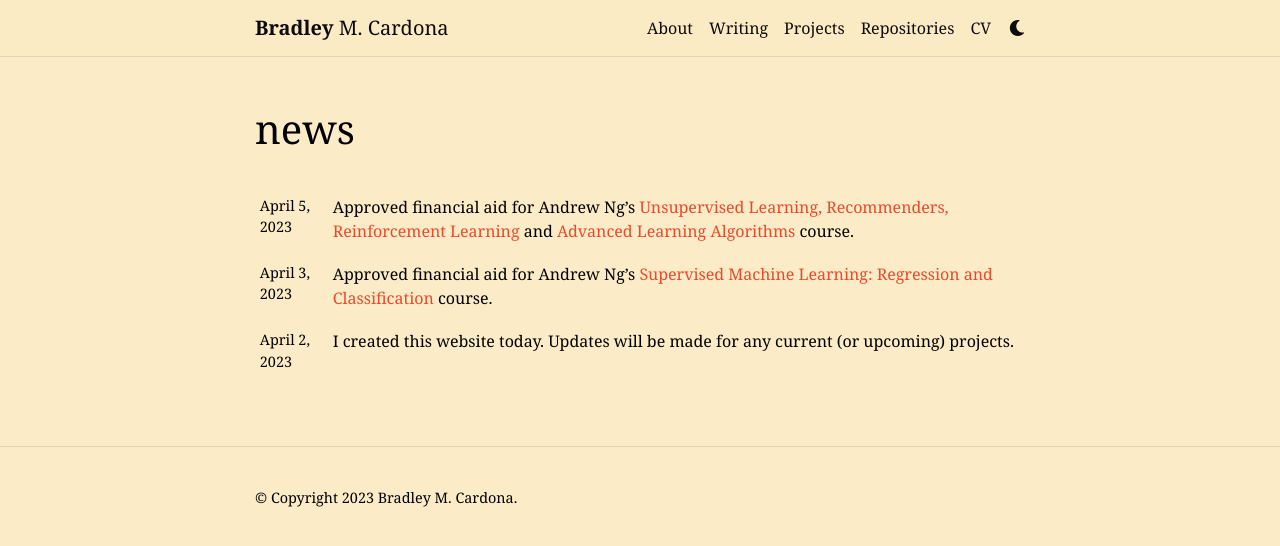
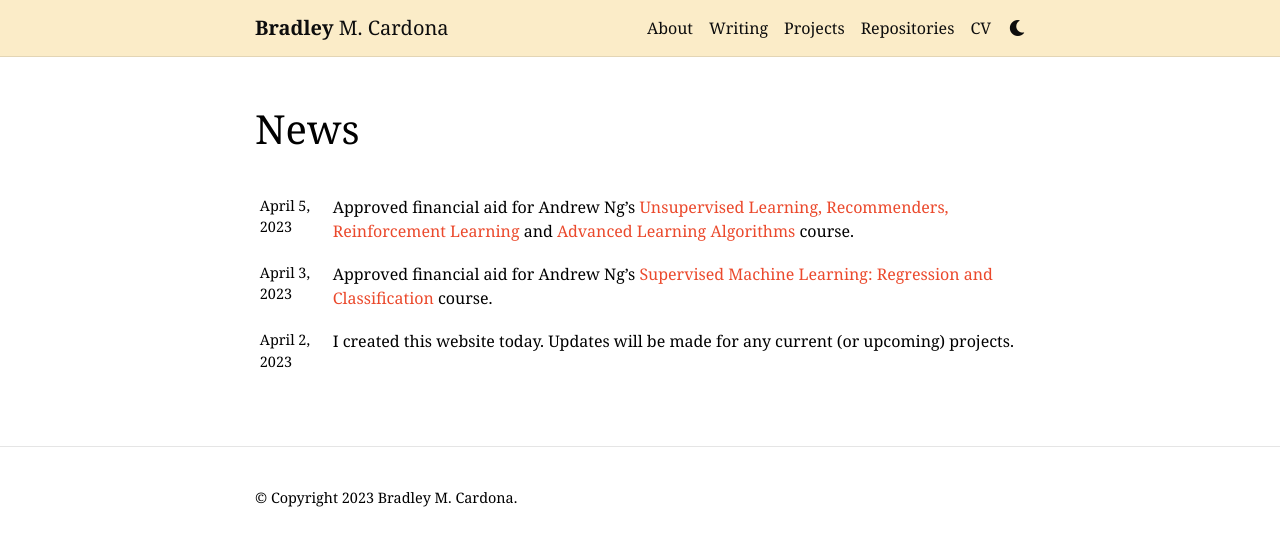
Before and after one commit to BMCARDONA/bmcardona.github.io, a Jekyll site: the page built from news.html, in a window 1280 px wide. Shown: the top 546 px of the page. Built offline with Jekyll 4.4.1, drawn with Linux system fonts in a browser that asks for light colours; comment, search, counter and statistics services are not loaded; a style sheet for code colours, icons or effects is not loaded.

Commit message:
change nav bar color

```diff
--- a/_config.yml
+++ b/_config.yml
@@ -239,7 +239,7 @@
 # -----------------------------------------------------------------------------
 
 jekyll-archives:
-  enabled: [year, tag, category] # enables year, tag and category archives (remove if you need to disable one of them).
+  enabled: [year, tags, categories] # enables year, tag and category archives (remove if you need to disable one of them).
   layouts:
     year: archive-year
     tag: archive-tag
--- a/_sass/_base.scss
+++ b/_sass/_base.scss
@@ -167,7 +167,7 @@
 .navbar {
   box-shadow: none;
   border-bottom: 1px solid var(--global-divider-color);
-  background-color: var(--global-bg-color);
+  background-color: var(--global-wolfram-nav-bar-color);
   opacity: 0.95;
 
 }
--- a/_sass/_themes.scss
+++ b/_sass/_themes.scss
@@ -3,7 +3,8 @@
  ******************************************************************************/
 
 :root {
-  --global-bg-color: rgb(251, 235, 198);
+  --global-bg-color: #{$white-color};
+  --global-wolfram-nav-bar-color: rgb(251, 235, 198);
   --global-code-bg-color: #{$code-bg-color-light};
   --global-text-color: #{$black-color};
   --global-text-color-light: #{$grey-color};
@@ -35,6 +36,7 @@
 
 html[data-theme='dark'] {
   --global-bg-color: #{$dark-mode-color};
+  --global-wolfram-nav-bar-color: #{$dark-mode-color};
   --global-code-bg-color: #{$code-bg-color-dark};
   --global-text-color: #{$grey-color-light};
   --global-text-color-light: #{$grey-color-light};
--- a/news.html
+++ b/news.html
@@ -1,6 +1,6 @@
 ---
 layout: page
-title: news
+title: News
 permalink: /news/
 ---
 
```
